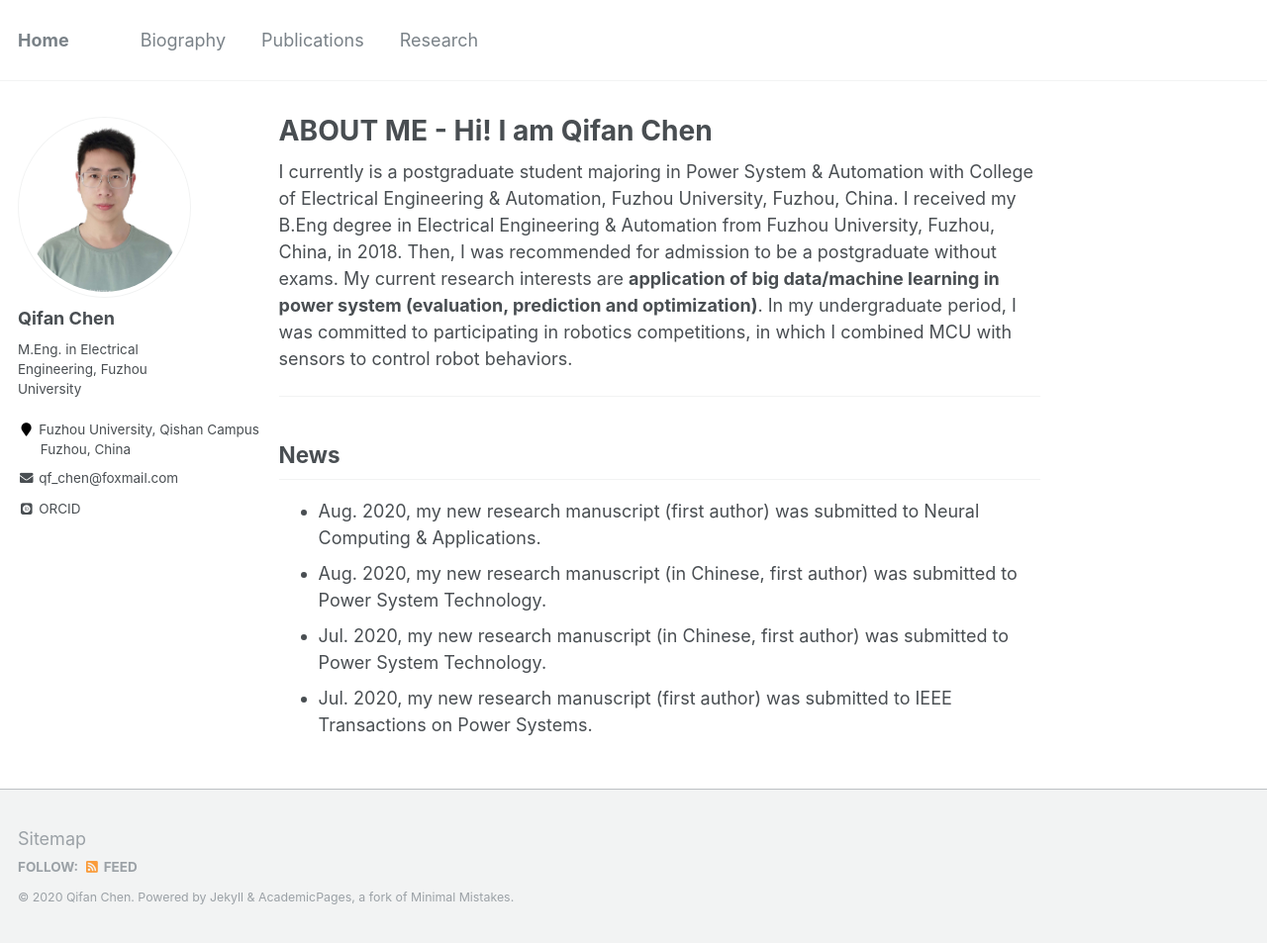
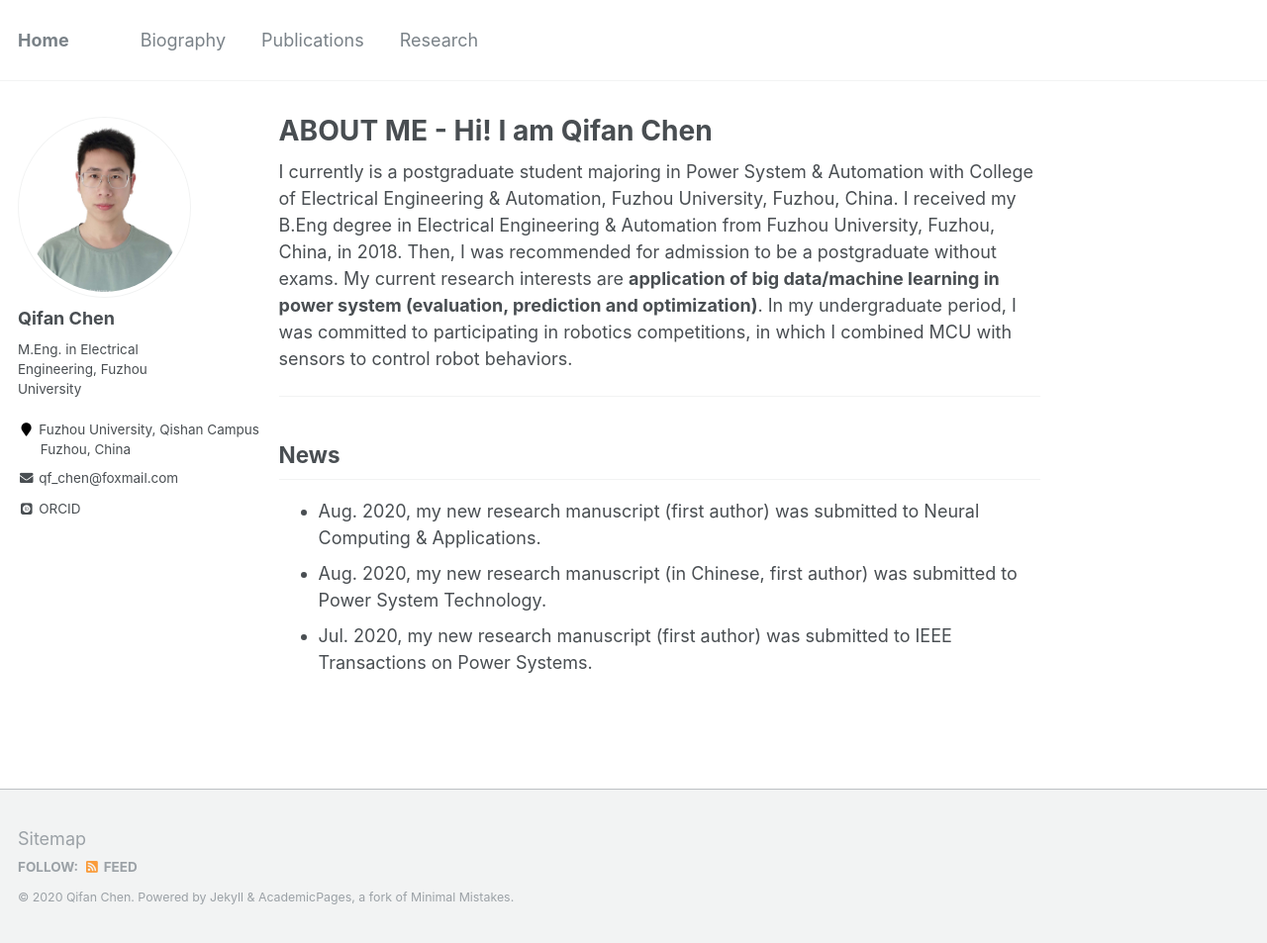
Before and after one commit to ChQf/ChQf.github.io, a Jekyll site: the page built from _pages/about.md, in a window 1280 px wide and 953 px high. Shown: the whole window at 99% size. Built offline with Jekyll 4.4.1, drawn with Linux system fonts in a browser that asks for light colours; some web fonts are replaced.

Commit message:
Update about.md

```diff
--- a/_pages/about.md
+++ b/_pages/about.md
@@ -20,7 +20,6 @@ In my undergraduate period, I was committed to participating in robotics competi
 
 * Aug. 2020, my new research manuscript (first author) was submitted to Neural Computing & Applications.
 * Aug. 2020, my new research manuscript (in Chinese, first author) was submitted to Power System Technology.
-* Jul. 2020, my new research manuscript (in Chinese, first author) was submitted to Power System Technology.
 * Jul. 2020, my new research manuscript (first author) was submitted to IEEE Transactions on Power Systems.
 
 
```
